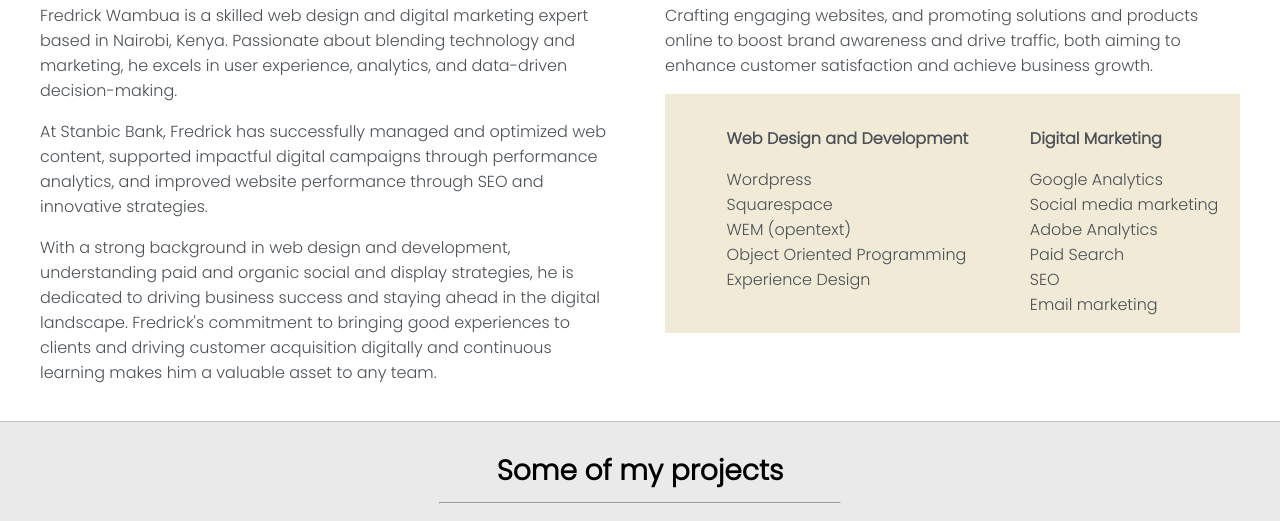
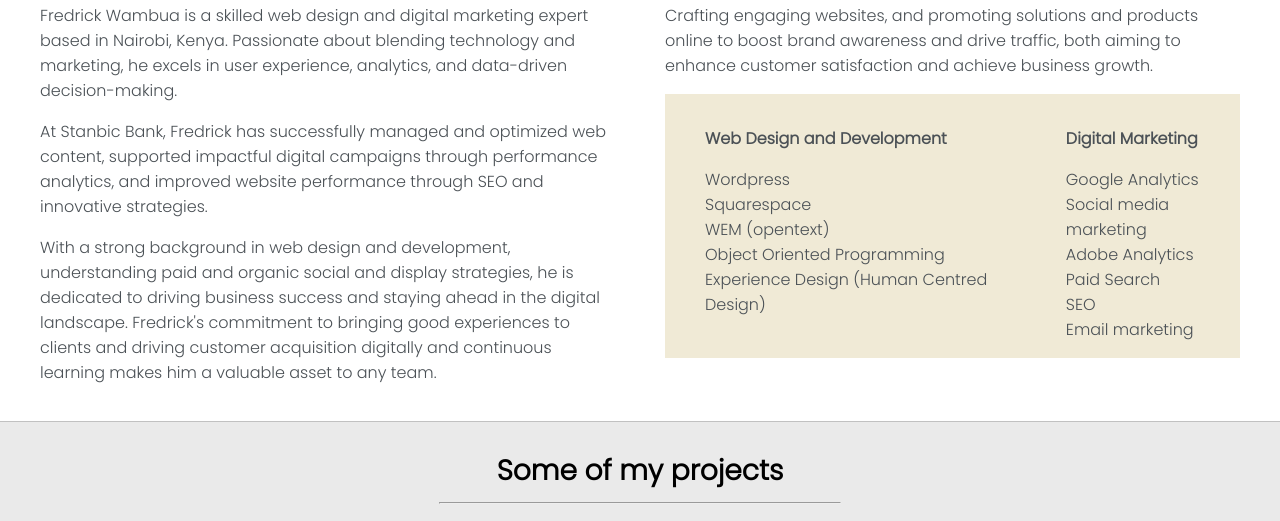
Before and after one commit to FredrickWambua/portfoliosite, a plain HTML site: page index.html in a window 1280 px wide. Shown: the part 861-1382 px from the top of the page. Drawn offline with nearby package versions, Linux system fonts and the light colour scheme.

Commit message:
modified file

```diff
--- a/index.html
+++ b/index.html
@@ -88,7 +88,7 @@
                             <li>Squarespace</li>
                             <li>WEM (opentext)</li>
                             <li>Object Oriented Programming</li>
-                            <li>Experience Design</li>
+                            <li>Experience Design (Human Centred Design)</li>
                         </ul>
                         <ul>
                             <p><b>Digital Marketing</b></p>
```
